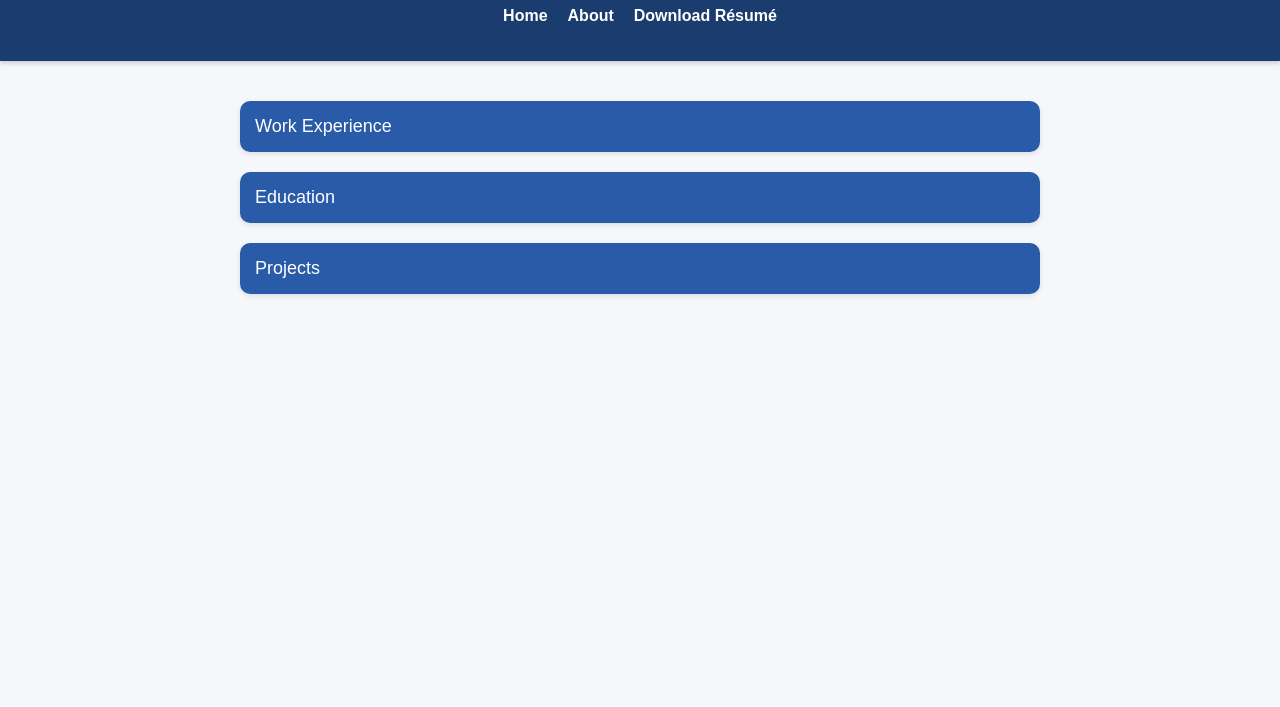
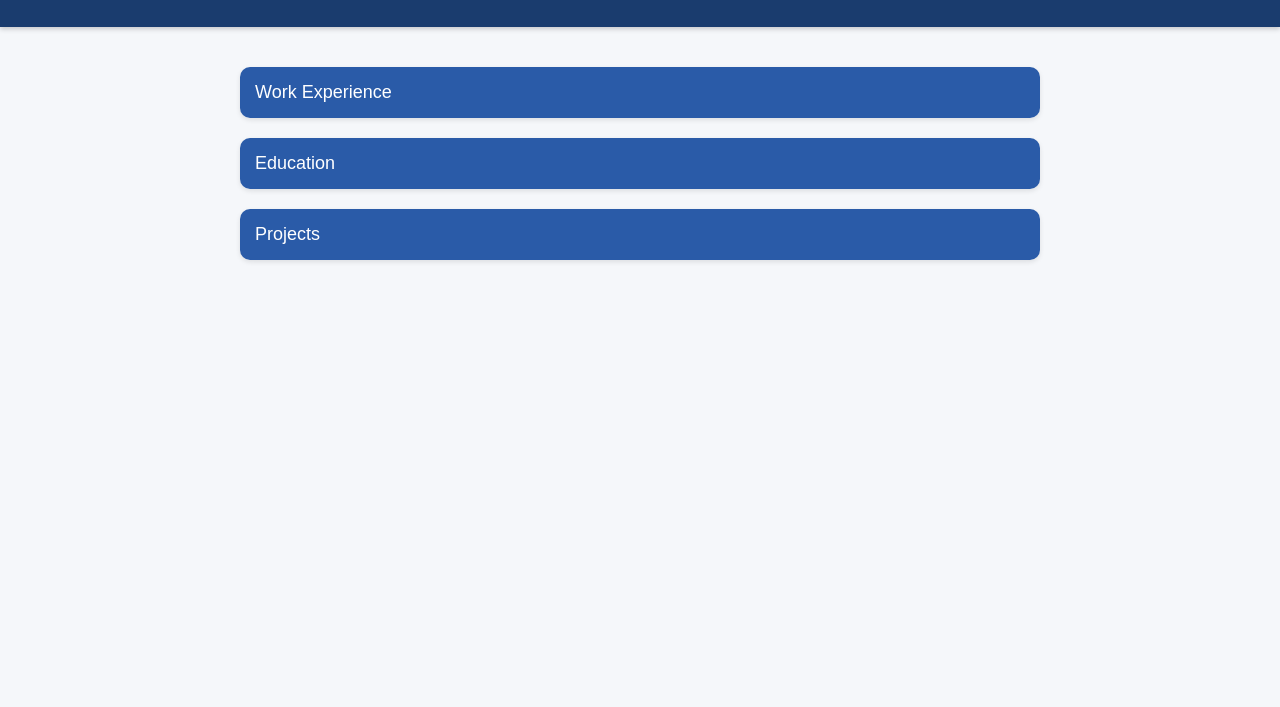
Before and after one commit to raogeneron/raogeneron.github.io, a plain HTML site: page index.html in a window 1280 px wide. Shown: the part 93-800 px from the top of the page. Drawn offline with Linux system fonts and the light colour scheme.

Commit message:
Update index.html

```diff
--- a/index.html
+++ b/index.html
@@ -9,13 +9,6 @@
 <body>
   <header>
     <h1>Welcome to My Portfolio</h1>
-    <nav>
-      <ul>
-        <li><a href="index.html">Home</a></li>
-        <li><a href="about.html">About</a></li>
-        <li><a href="your-resume.pdf" download>Download Résumé</a></li>
-      </ul>
-    </nav>
   </header>
 
   <main>
```
